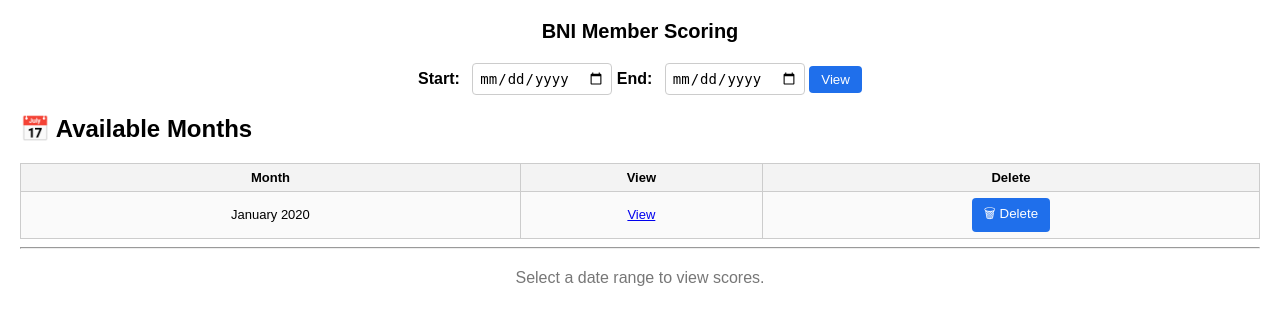
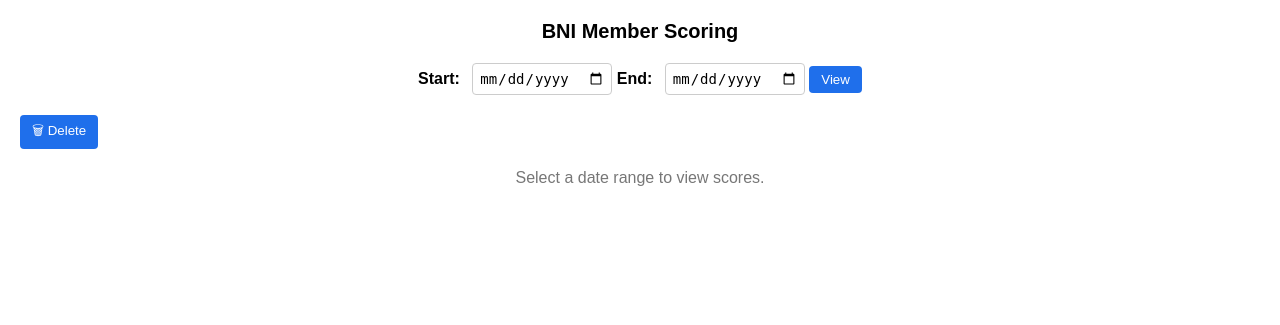
Before and after one commit to tasneeemm76/BNI-traffic-light-score, a Django app: page /view-scoring/ in a window 1280 px wide. Shown: the top 325 px of the page. Run offline with Django 5.2, Linux system fonts and the light colour scheme; tables that the repository leaves empty hold one stand-in row (values such as "Sample post").

Commit message:
delete records

```diff
--- a/reports/templates/reports/view_scoring.html
+++ b/reports/templates/reports/view_scoring.html
@@ -136,35 +136,17 @@
         </div>
     {% endif %}
 
-<h2>📅 Available Months</h2>
-{% if message %}
-    <p style="color: green;">{{ message }}</p>
-{% endif %}
 
-<table border="1" cellpadding="6">
-  <tr>
-    <th>Month</th>
-    <th>View</th>
-    <th>Delete</th>
-  </tr>
-  {% for m in month_list %}
-  <tr>
-    <td>{{ m.label }}</td>
-    <td><a href="?start_date={{ m.start }}&end_date={{ m.end }}">View</a></td>
-    <td>
-      <form method="POST" style="display:inline;">
-        {% csrf_token %}
-        <input type="hidden" name="year" value="{{ m.year }}">
-        <input type="hidden" name="month" value="{{ m.month }}">
-        <button type="submit" name="delete_month" onclick="return confirm('Delete all data for {{ m.label }}?');">
-          🗑 Delete
-        </button>
-      </form>
-    </td>
-  </tr>
-  {% endfor %}
-</table>
-<hr>
+    <form method="post" style="display:inline;">
+    {% csrf_token %}
+    <input type="hidden" name="delete_month" value="1">
+    <input type="hidden" name="year" value="{{ item.year }}">
+    <input type="hidden" name="month" value="{{ item.month }}">
+    <button type="submit" onclick="return confirm('Delete all data for {{ item.label }}?')" class="btn btn-danger">
+        🗑 Delete
+    </button>
+</form>
+
 
 
     {% if results %}
--- a/reports/views.py
+++ b/reports/views.py
@@ -321,9 +321,10 @@ def view_scoring(request: HttpRequest) -> HttpResponse:
             with transaction.atomic():
                 # Identify reports within that month
                 reports_to_delete = ReportUpload.objects.filter(
-                    start_date__gte=first_day,
-                    end_date__lte=last_day
-                )
+    Q(start_date__month=month, start_date__year=year) |
+    Q(end_date__month=month, end_date__year=year)
+)
+
 
                 if reports_to_delete.exists():
                     # Delete related data
@@ -438,3 +439,24 @@ def _get_month_list(all_reports):
         }
         for (y, m) in sorted(month_list)
     ]
+
+
+from django.shortcuts import redirect, get_object_or_404
+from django.contrib import messages
+from .models import ReportUpload
+
+def delete_report(request, start, end):
+    """Deletes all records belonging to a report with matching start and end dates."""
+    try:
+        report = ReportUpload.objects.filter(start_date=start, end_date=end).first()
+        if not report:
+            messages.warning(request, f"No reports found for {start} → {end}.")
+            return redirect('view_scoring')
+
+        # Delete all linked data (MemberData + TrainingData handled by cascade)
+        report.delete()
+        messages.success(request, f"✅ Report from {start} to {end} deleted successfully.")
+    except Exception as e:
+        messages.error(request, f"⚠️ Error deleting report: {e}")
+
+    return redirect('view_scoring')
```
